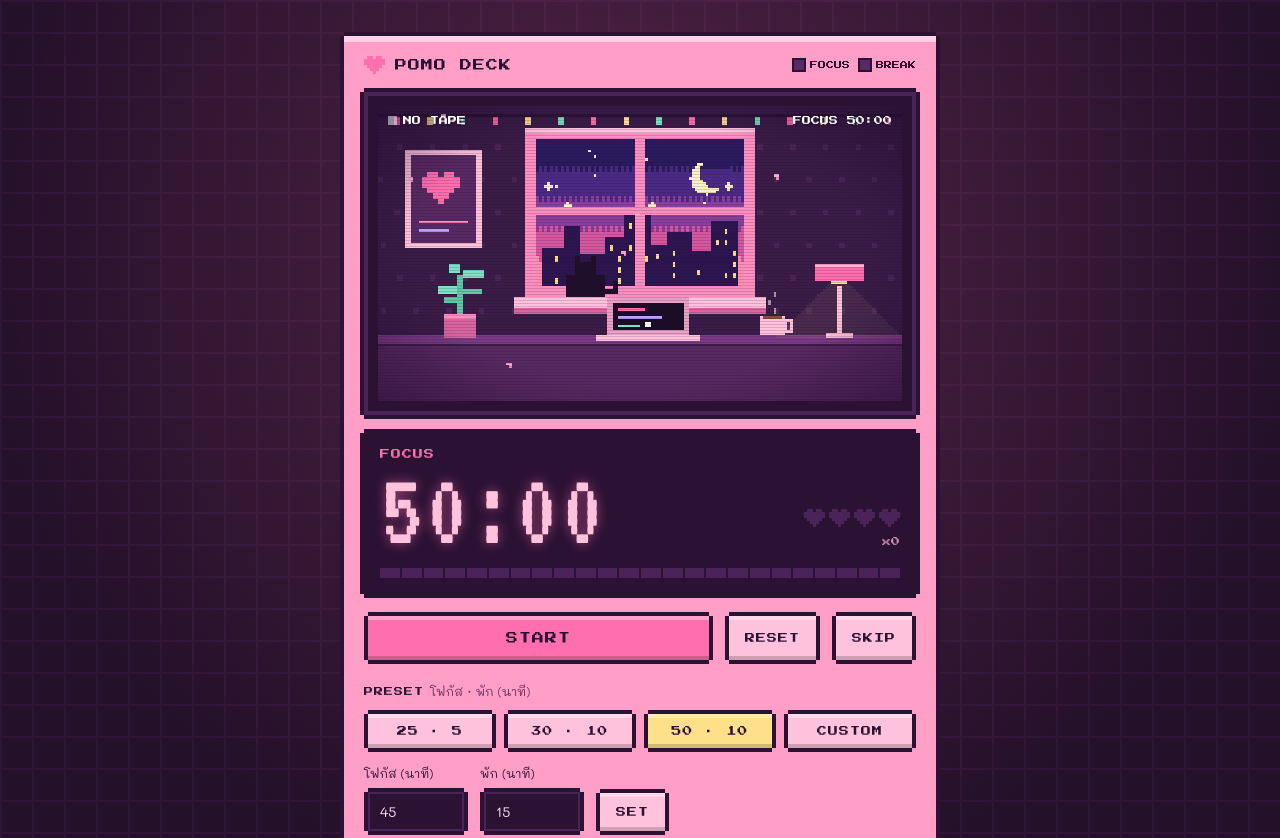
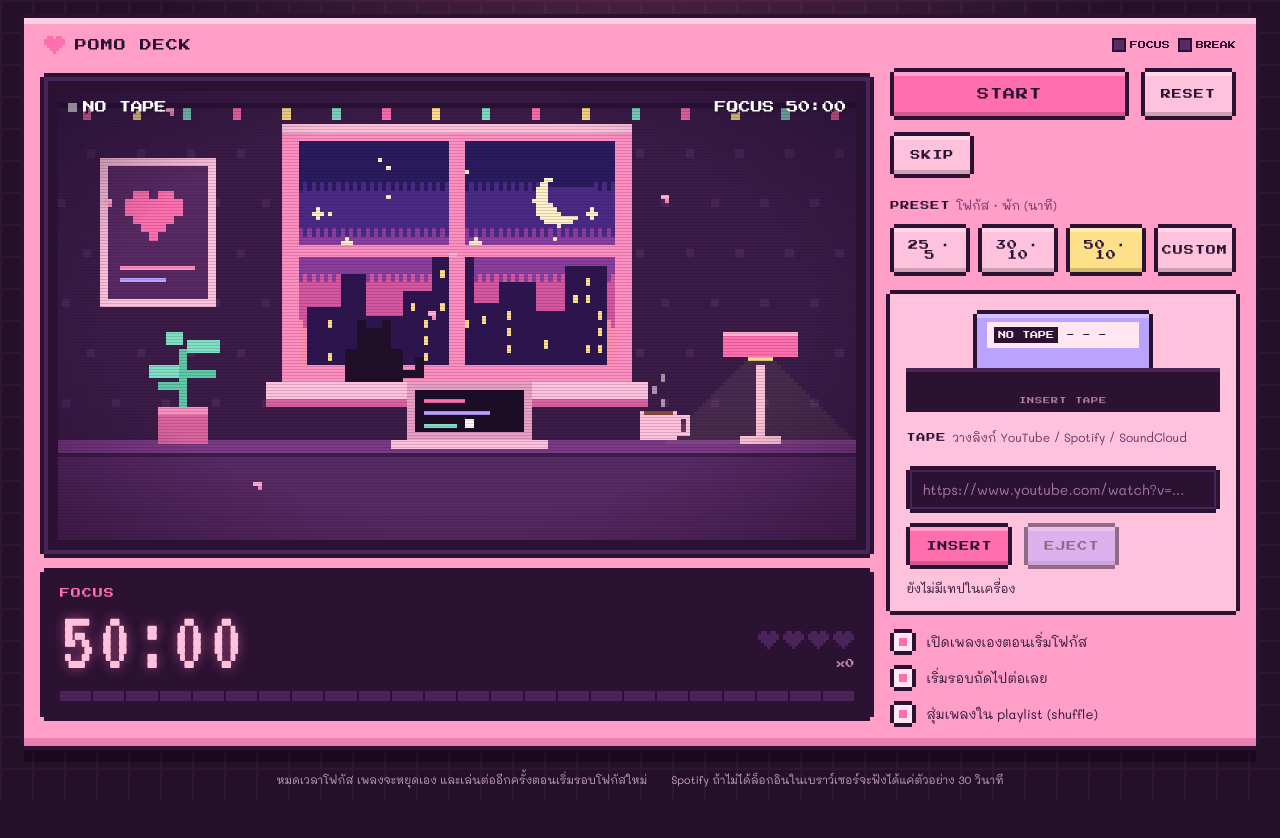
Before and after one commit to latiblula/pomodoro-deck, a plain HTML site: page index.html in a window 1280 px wide. Shown: the top 838 px of the page. After the commit the page ends 800 px from the top, so only its background shows below. Drawn offline with Linux system fonts and the light colour scheme.

Commit message:
Responsive desktop layout: video and timer left, controls right
Co-Authored-By: Claude Sonnet 5.5 <noreply@anthropic.com>
Claude-Session: https://claude.ai/code/session_013N5RNk1sL5VHP1gxNvzhBh

```diff
--- a/index.html
+++ b/index.html
@@ -33,13 +33,13 @@ body{
   font-family:var(--th);
   font-size:14px;line-height:1.5;
 }
-.deck{max-width:640px;margin:0 auto;padding:32px 20px 48px;display:grid;gap:24px}
+.deck{max-width:640px;margin:0 auto;padding:32px 20px 48px;display:grid;grid-template-columns:minmax(0,1fr);gap:24px}
 
 /* pixel outline helper: 4px notched border drawn with hard shadows */
 .px{box-shadow:0 -4px 0 0 var(--ink),0 4px 0 0 var(--ink),-4px 0 0 0 var(--ink),4px 0 0 0 var(--ink)}
 
 .device{
-  position:relative;margin:4px;padding:20px 20px 24px;display:grid;gap:18px;
+  position:relative;margin:4px;padding:20px 20px 24px;display:grid;grid-template-columns:minmax(0,1fr);gap:18px;
   background:var(--candy);
   box-shadow:0 -4px 0 0 var(--ink),0 4px 0 0 var(--ink),-4px 0 0 0 var(--ink),4px 0 0 0 var(--ink),
     inset 0 -8px 0 0 #e87fb0,inset 0 6px 0 0 #ffd0e6,0 16px 0 0 rgba(0,0,0,.3);
@@ -74,7 +74,8 @@ body{
 .lcd{display:grid;grid-template-columns:1fr auto;align-items:end;gap:6px 12px;background:var(--ink);padding:14px 16px 16px}
 .phase{font-family:var(--px);font-size:10px;color:var(--rose);letter-spacing:1px;margin-bottom:6px}
 body[data-phase="break"] .phase{color:var(--mint)}
-.time{font-family:var(--lcd);font-size:clamp(76px,19vw,108px);line-height:.8;color:var(--bubble);
+.lcd>div:first-child{min-width:0}
+.time{font-family:var(--lcd);font-size:clamp(64px,17vw,108px);line-height:.8;color:var(--bubble);
   text-shadow:0 0 12px rgba(255,111,174,.55);letter-spacing:2px;font-variant-numeric:tabular-nums}
 body[data-phase="break"] .time{color:#d2fff0;text-shadow:0 0 12px rgba(127,224,195,.55)}
 .cycles{display:grid;gap:8px;justify-items:end;padding-bottom:6px}
@@ -139,6 +140,38 @@ input::placeholder{color:#a97aa5}
 .foot p{margin:0}
 .filehint{color:var(--butter)}
 
+[hidden]{display:none!important}
+
+/* wrappers: invisible on phones, real columns on desktop */
+.stage{display:contents}
+.unit{display:grid;gap:18px}
+.side{display:grid;gap:18px}
+.screen{container-type:inline-size}
+.osd{font-size:clamp(9px,1.5cqw,17px)}
+.screenmsg{font-size:clamp(12px,1.6cqw,20px)}
+
+/* desktop: video + timer fill the left, controls sit beside them, no page scroll */
+@media (min-width:900px) and (min-height:600px){
+  :root{--sidew:clamp(320px,27vw,420px);--tf:clamp(56px,11vh,120px);--lcd-h:calc(78px + .8 * var(--tf))}
+  .deck{max-width:none;margin:0;height:100dvh;padding:14px 20px 12px;gap:22px;grid-template-rows:minmax(0,1fr) auto}
+  .device{min-height:0;padding:18px 20px 20px;grid-template-columns:minmax(0,1fr) var(--sidew);grid-template-rows:auto minmax(0,1fr);gap:14px 20px}
+  .topbar{grid-column:1/-1}
+  .stage{display:grid;grid-column:1;grid-row:2;min-height:0;container-type:size;place-items:center}
+  .unit{width:max(300px,min(100cqw,calc((100cqh - var(--lcd-h) - 18px - 28px) * 16 / 9 + 28px)))}
+  .time{font-size:var(--tf)}
+  .side{grid-column:2;grid-row:2;display:flex;flex-direction:column;min-height:0;overflow-y:auto;padding:6px;margin:-6px}
+  .side>*{flex:none}
+  .side>:first-child{margin-top:auto}
+  .side>:last-child{margin-bottom:auto}
+  .tape{grid-template-columns:1fr}
+  .foot{display:flex;flex-wrap:wrap;justify-content:center;gap:2px 24px;font-size:11px}
+}
+@media (min-width:900px) and (min-height:600px) and (max-height:780px){
+  .side{gap:12px}
+  .deckslot{display:none}
+  .tape{padding:12px 14px}
+}
+
 @media (max-width:520px){
   .device{padding:16px 14px 20px}
   .tape{grid-template-columns:1fr}
@@ -165,6 +198,7 @@ input::placeholder{color:#a97aa5}
       </div>
     </div>
 
+    <div class="stage"><div class="unit">
     <div class="bezel">
       <div class="screen" id="screen">
         <canvas id="scene" aria-label="ห้องนั่งทำงานแบบพิกเซล มีแมว หน้าต่างกลางคืน และโคมไฟ"></canvas>
@@ -189,7 +223,9 @@ input::placeholder{color:#a97aa5}
       </div>
       <div class="bar" id="bar" aria-hidden="true"></div>
     </section>
+    </div></div>
 
+    <div class="side">
     <div class="row">
       <button class="btn big" id="btnStart" type="button">START</button>
       <button class="btn small" id="btnReset" type="button">RESET</button>
@@ -233,6 +269,7 @@ input::placeholder{color:#a97aa5}
       <label><input type="checkbox" id="optMusic" checked>เปิดเพลงเองตอนเริ่มโฟกัส</label>
       <label><input type="checkbox" id="optNext" checked>เริ่มรอบถัดไปต่อเลย</label>
       <label><input type="checkbox" id="optShuffle" checked>สุ่มเพลงใน playlist (shuffle)</label>
+    </div>
     </div>
   </div>
 
```
